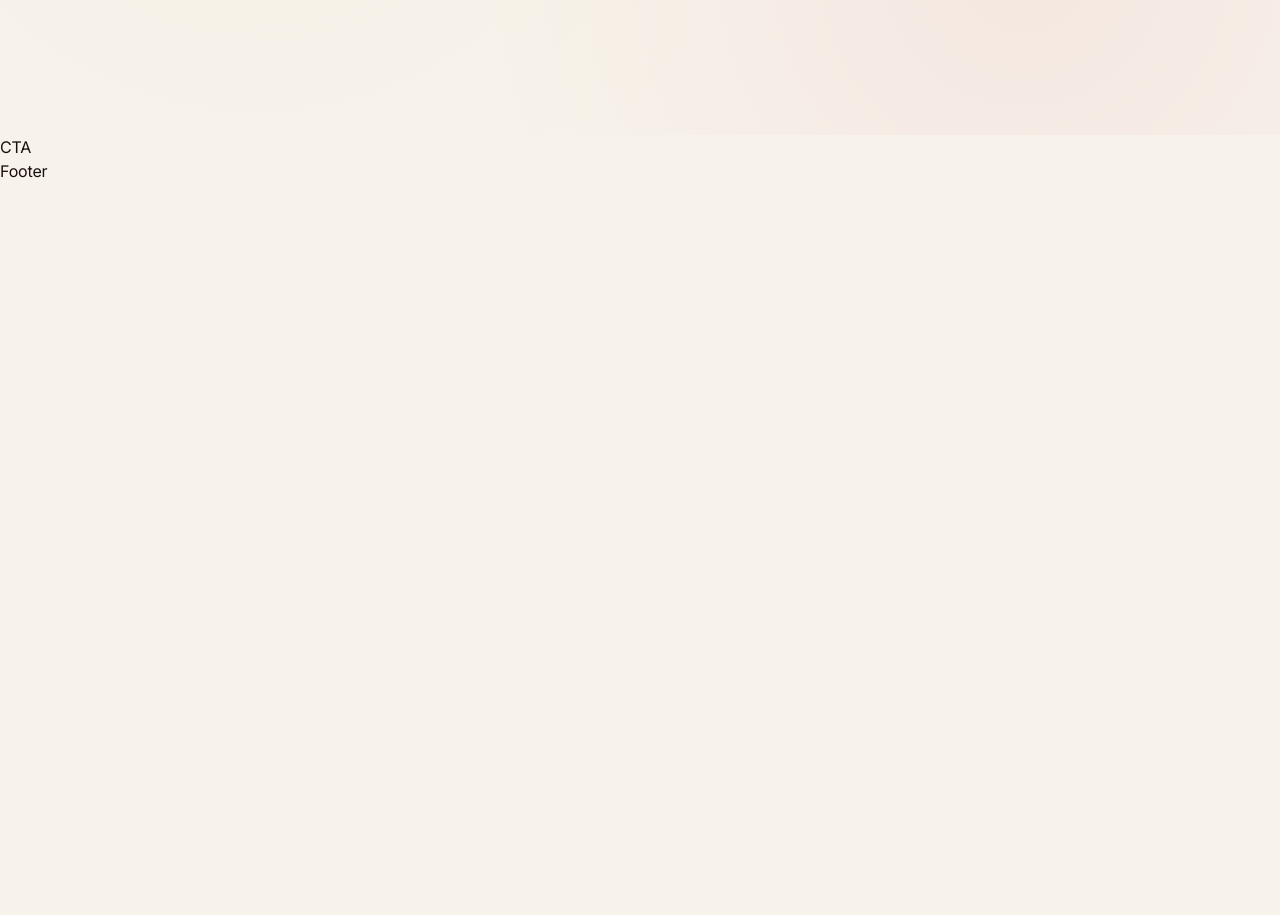
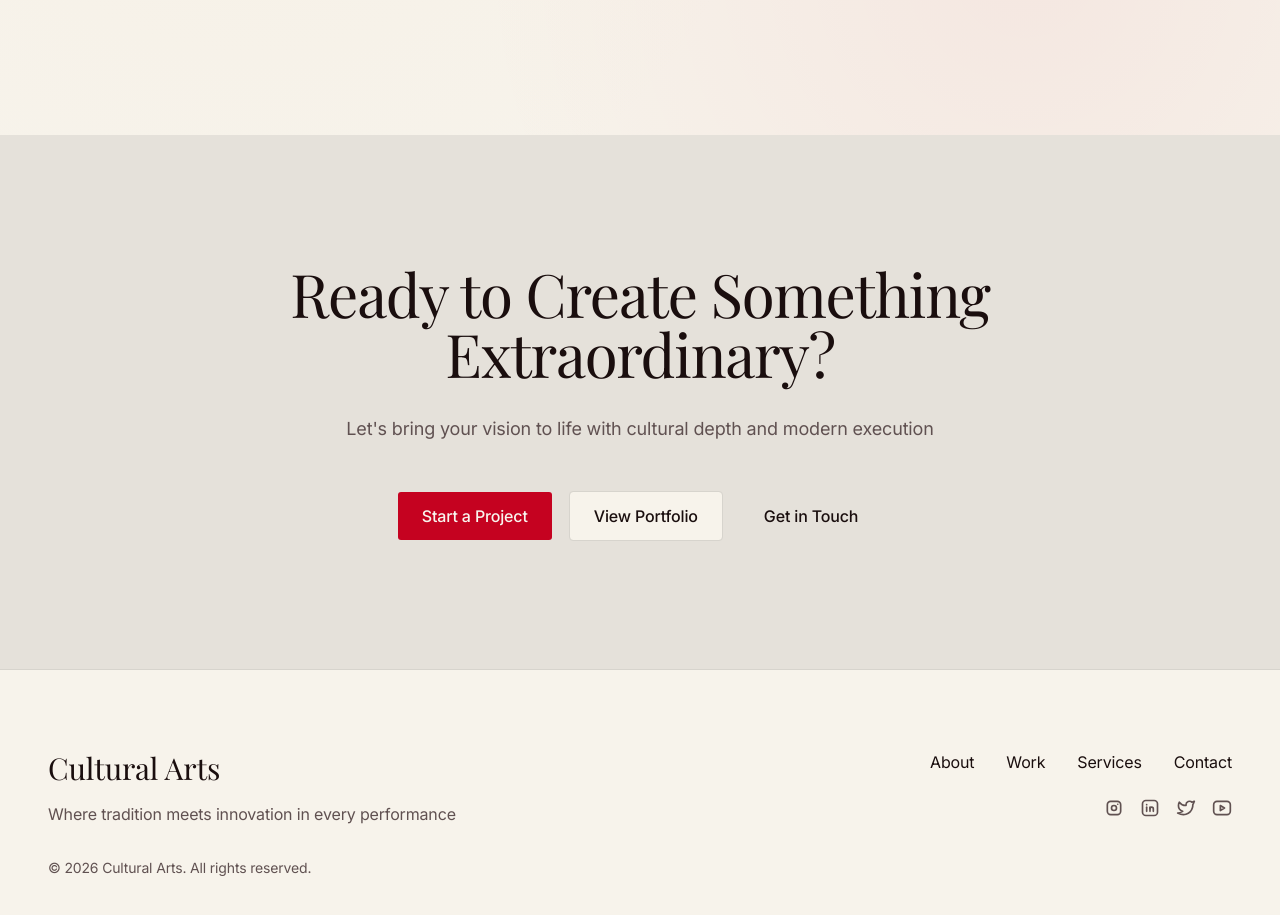
Before and after one commit to heetjain17/events-design, a Next.js app: page / in a window 1280 px wide. Shown: the part 4341-5256 px from the top of the page. Before the commit the page ends 4524 px from the top, so only its background shows below. Built offline with nearby package versions, Linux system fonts and the light colour scheme; a web font is replaced by a local one.

Commit message:
feat(home): CTA + footer

```diff
--- a/components/home/CTA.tsx
+++ b/components/home/CTA.tsx
@@ -1,9 +1,62 @@
+"use client"
+
+import { motion } from "framer-motion"
+import { Button } from "@/components/ui/button"
+import Link from "next/link"
+
 export default function CTA() {
+  const buttons = [
+    { label: "Start a Project", href: "#contact", variant: "default" as const },
+    { label: "View Portfolio", href: "#work", variant: "outline" as const },
+    { label: "Get in Touch", href: "#contact", variant: "ghost" as const },
+  ]
+
   return (
-    <section className="w-full">
-      <div className="container mx-auto">
-        <p>CTA</p>
+    <section className="w-full py-24 md:py-32 bg-muted">
+      <div className="container mx-auto px-6 md:px-12">
+        <div className="max-w-4xl mx-auto text-center space-y-8">
+          <motion.h2
+            className="font-heading text-4xl md:text-5xl lg:text-6xl text-foreground tracking-tight"
+            initial={{ opacity: 0, y: 30 }}
+            whileInView={{ opacity: 1, y: 0 }}
+            transition={{ duration: 0.6 }}
+            viewport={{ once: true }}
+          >
+            Ready to Create Something Extraordinary?
+          </motion.h2>
+
+          <motion.p
+            className="text-muted-foreground text-lg max-w-2xl mx-auto"
+            initial={{ opacity: 0, y: 30 }}
+            whileInView={{ opacity: 1, y: 0 }}
+            transition={{ duration: 0.6, delay: 0.2 }}
+            viewport={{ once: true }}
+          >
+            Let&apos;s bring your vision to life with cultural depth and modern execution
+          </motion.p>
+
+          <motion.div
+            className="flex flex-wrap items-center justify-center gap-4 pt-4"
+            initial={{ opacity: 0, y: 30 }}
+            whileInView={{ opacity: 1, y: 0 }}
+            transition={{ duration: 0.6, delay: 0.4 }}
+            viewport={{ once: true }}
+          >
+            {buttons.map((button, index) => (
+              <motion.div
+                key={button.label}
+                whileHover={{ scale: 1.05 }}
+                whileTap={{ scale: 0.98 }}
+                transition={{ duration: 0.2 }}
+              >
+                <Button asChild variant={button.variant} size="lg" className="px-6 py-6 text-base">
+                  <Link href={button.href}>{button.label}</Link>
+                </Button>
+              </motion.div>
+            ))}
+          </motion.div>
+        </div>
       </div>
     </section>
-  );
+  )
 }
--- a/components/home/Footer.tsx
+++ b/components/home/Footer.tsx
@@ -1,9 +1,77 @@
+"use client"
+
+import Link from "next/link"
+import {
+  IconBrandInstagram,
+  IconBrandLinkedin,
+  IconBrandTwitter,
+  IconBrandYoutube,
+} from "@tabler/icons-react"
+
 export default function Footer() {
+  const navigation = [
+    { name: "About", href: "#identity" },
+    { name: "Work", href: "#work" },
+    { name: "Services", href: "#services" },
+    { name: "Contact", href: "#contact" },
+  ]
+
+  const social = [
+    { name: "Instagram", href: "#", icon: IconBrandInstagram },
+    { name: "LinkedIn", href: "#", icon: IconBrandLinkedin },
+    { name: "Twitter", href: "#", icon: IconBrandTwitter },
+    { name: "YouTube", href: "#", icon: IconBrandYoutube },
+  ]
+
   return (
-    <footer className="w-full">
-      <div className="container mx-auto">
-        <p>Footer</p>
+    <footer className="w-full bg-background border-t border-border">
+      <div className="container mx-auto px-6 md:px-12 py-16 md:py-20">
+        <div className="grid grid-cols-1 md:grid-cols-2 gap-12">
+          {/* Left Column - Branding */}
+          <div className="flex flex-col space-y-4">
+            <h3 className="font-heading text-2xl md:text-3xl text-foreground">Cultural Arts</h3>
+            <p className="text-muted-foreground text-sm md:text-base max-w-md">
+              Where tradition meets innovation in every performance
+            </p>
+            <p className="text-muted-foreground text-xs md:text-sm pt-4">
+              © {new Date().getFullYear()} Cultural Arts. All rights reserved.
+            </p>
+          </div>
+
+          {/* Right Column - Navigation & Social */}
+          <div className="flex flex-col md:items-end space-y-6">
+            {/* Navigation Links */}
+            <nav aria-label="Footer navigation" className="flex flex-wrap gap-6 md:gap-8">
+              {navigation.map((item) => (
+                <Link
+                  key={item.name}
+                  href={item.href}
+                  className="text-foreground hover:text-primary transition-colors duration-200 text-sm md:text-base"
+                >
+                  {item.name}
+                </Link>
+              ))}
+            </nav>
+
+            {/* Social Icons */}
+            <div className="flex gap-4">
+              {social.map((item) => {
+                const Icon = item.icon
+                return (
+                  <Link
+                    key={item.name}
+                    href={item.href}
+                    aria-label={item.name}
+                    className="text-muted-foreground hover:text-foreground transition-all duration-200 hover:scale-110"
+                  >
+                    <Icon className="w-5 h-5" />
+                  </Link>
+                )
+              })}
+            </div>
+          </div>
+        </div>
       </div>
     </footer>
-  );
+  )
 }
```
